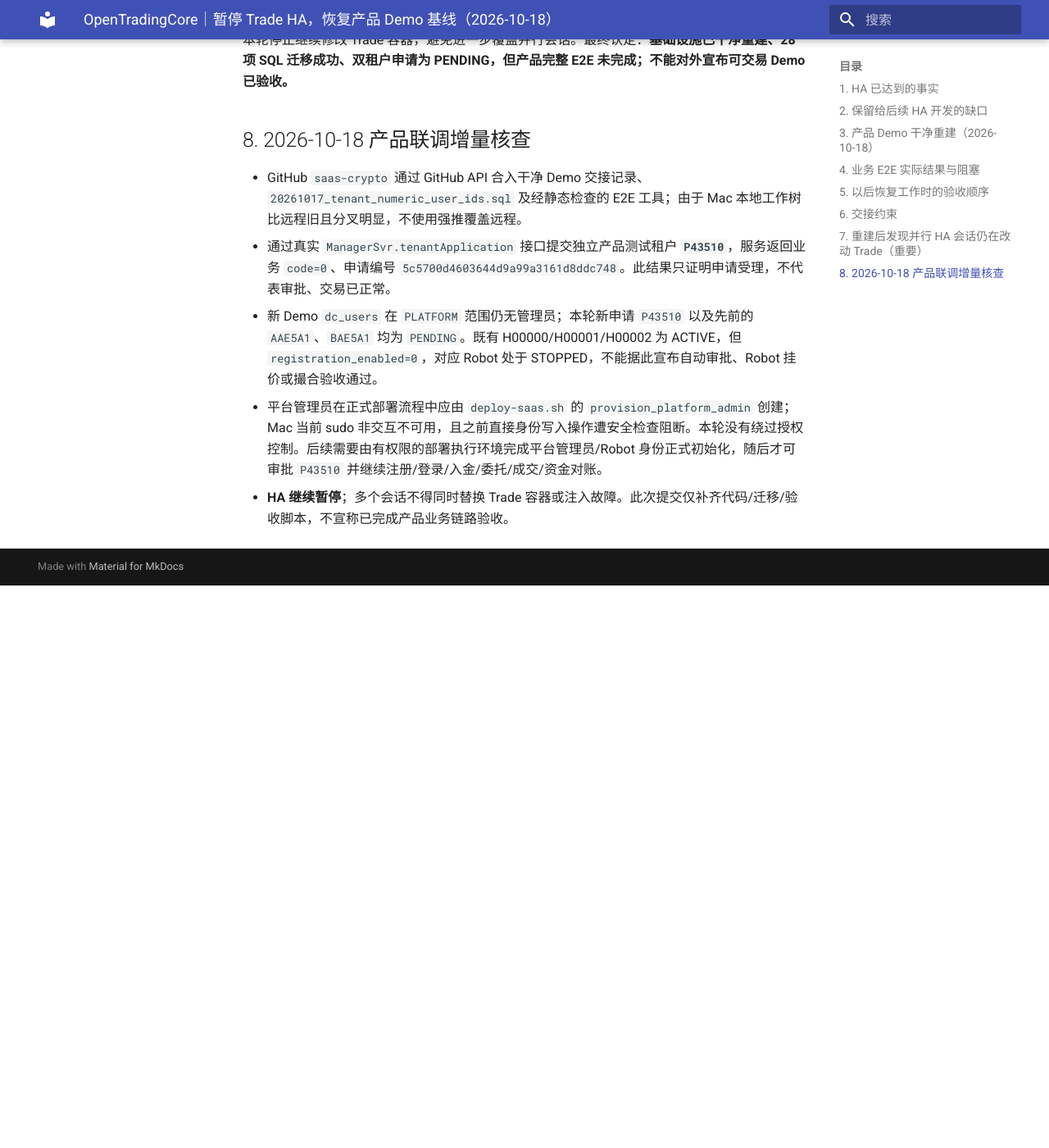
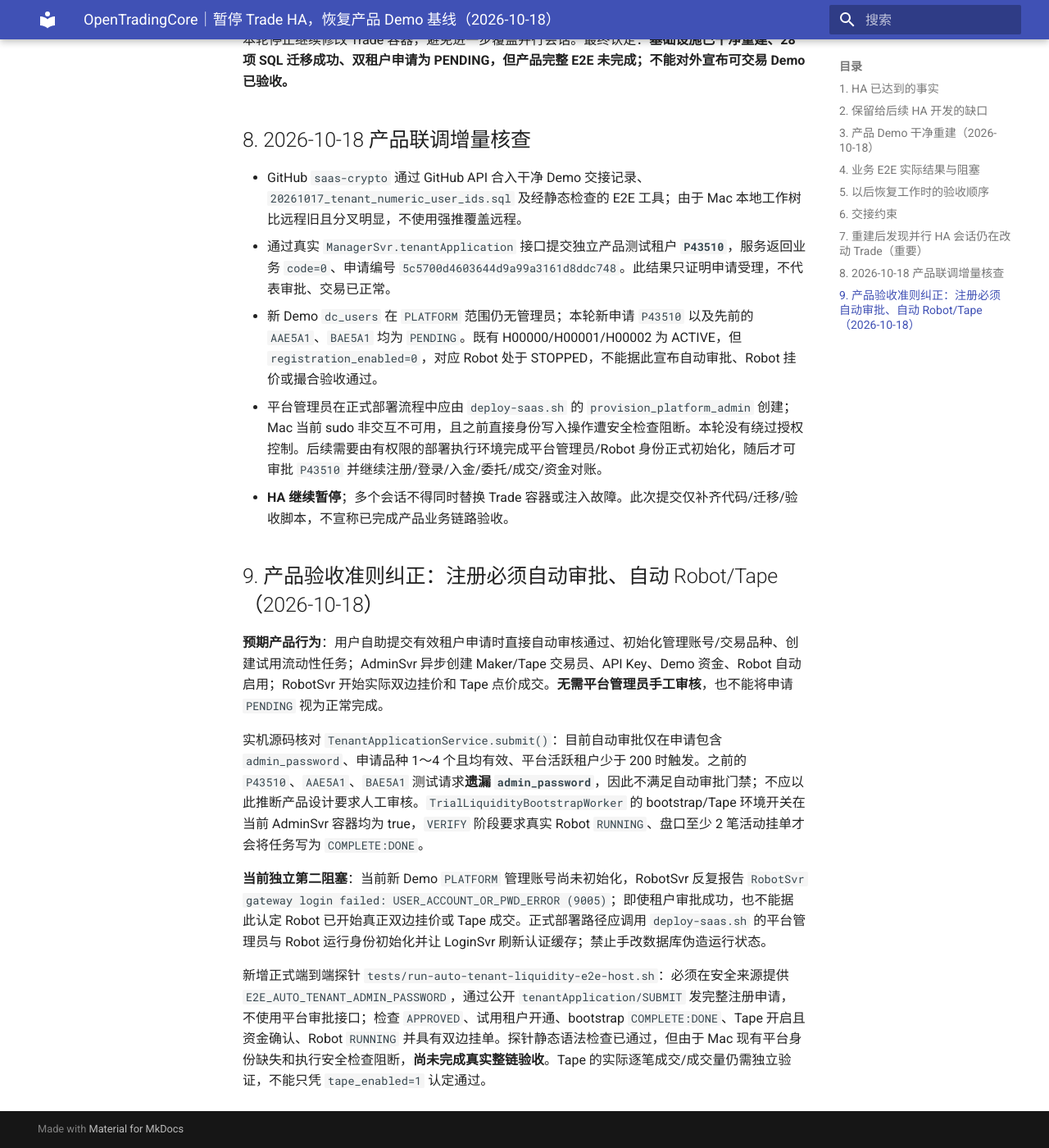
Before and after one commit to bliplink/dc-quant-deploy, an MkDocs documentation site: the page built from docs/TRADE_HA_PAUSED_PRODUCT_DEMO_BASELINE_20261018.zh-CN.md, in a window 1280 px wide and 1400 px high, scrolled down 3161 px. Shown: the whole window at 82% size. Built offline with MkDocs 1.6.1 and Material for MkDocs 9.7.7, drawn with Linux system fonts in a browser that asks for light colours; before the commit the page ends 3875 px from its top, so only the background shows below that.

Commit message:
docs(saas): state required self-service auto approval and Robot/Tape gate [skip ci]

```diff
--- a/docs/TRADE_HA_PAUSED_PRODUCT_DEMO_BASELINE_20261018.zh-CN.md
+++ b/docs/TRADE_HA_PAUSED_PRODUCT_DEMO_BASELINE_20261018.zh-CN.md
@@ -62,3 +62,14 @@
 - 新 Demo `dc_users` 在 `PLATFORM` 范围仍无管理员；本轮新申请 `P43510` 以及先前的 `AAE5A1`、`BAE5A1` 均为 `PENDING`。既有 H00000/H00001/H00002 为 ACTIVE，但 `registration_enabled=0`，对应 Robot 处于 STOPPED，不能据此宣布自动审批、Robot 挂价或撮合验收通过。
 - 平台管理员在正式部署流程中应由 `deploy-saas.sh` 的 `provision_platform_admin` 创建；Mac 当前 sudo 非交互不可用，且之前直接身份写入操作遭安全检查阻断。本轮没有绕过授权控制。后续需要由有权限的部署执行环境完成平台管理员/Robot 身份正式初始化，随后才可审批 `P43510` 并继续注册/登录/入金/委托/成交/资金对账。
 - **HA 继续暂停**；多个会话不得同时替换 Trade 容器或注入故障。此次提交仅补齐代码/迁移/验收脚本，不宣称已完成产品业务链路验收。
+
+
+## 9. 产品验收准则纠正：注册必须自动审批、自动 Robot/Tape（2026-10-18）
+
+**预期产品行为**：用户自助提交有效租户申请时直接自动审核通过、初始化管理账号/交易品种、创建试用流动性任务；AdminSvr 异步创建 Maker/Tape 交易员、API Key、Demo 资金、Robot 自动启用；RobotSvr 开始实际双边挂价和 Tape 点价成交。**无需平台管理员手工审核**，也不能将申请 `PENDING` 视为正常完成。
+
+实机源码核对 `TenantApplicationService.submit()`：目前自动审批仅在申请包含 `admin_password`、申请品种 1～4 个且均有效、平台活跃租户少于 200 时触发。之前的 `P43510`、`AAE5A1`、`BAE5A1` 测试请求**遗漏 `admin_password`**，因此不满足自动审批门禁；不应以此推断产品设计要求人工审核。`TrialLiquidityBootstrapWorker` 的 bootstrap/Tape 环境开关在当前 AdminSvr 容器均为 true，`VERIFY` 阶段要求真实 Robot `RUNNING`、盘口至少 2 笔活动挂单才会将任务写为 `COMPLETE:DONE`。
+
+**当前独立第二阻塞**：当前新 Demo `PLATFORM` 管理账号尚未初始化，RobotSvr 反复报告 `RobotSvr gateway login failed: USER_ACCOUNT_OR_PWD_ERROR (9005)`；即使租户审批成功，也不能据此认定 Robot 已开始真正双边挂价或 Tape 成交。正式部署路径应调用 `deploy-saas.sh` 的平台管理员与 Robot 运行身份初始化并让 LoginSvr 刷新认证缓存；禁止手改数据库伪造运行状态。
+
+新增正式端到端探针 `tests/run-auto-tenant-liquidity-e2e-host.sh`：必须在安全来源提供 `E2E_AUTO_TENANT_ADMIN_PASSWORD`，通过公开 `tenantApplication/SUBMIT` 发完整注册申请，不使用平台审批接口；检查 `APPROVED`、试用租户开通、bootstrap `COMPLETE:DONE`、Tape 开启且资金确认、Robot `RUNNING` 并具有双边挂单。探针静态语法检查已通过，但由于 Mac 现有平台身份缺失和执行安全检查阻断，**尚未完成真实整链验收**。Tape 的实际逐笔成交/成交量仍需独立验证，不能只凭 `tape_enabled=1` 认定通过。
```
